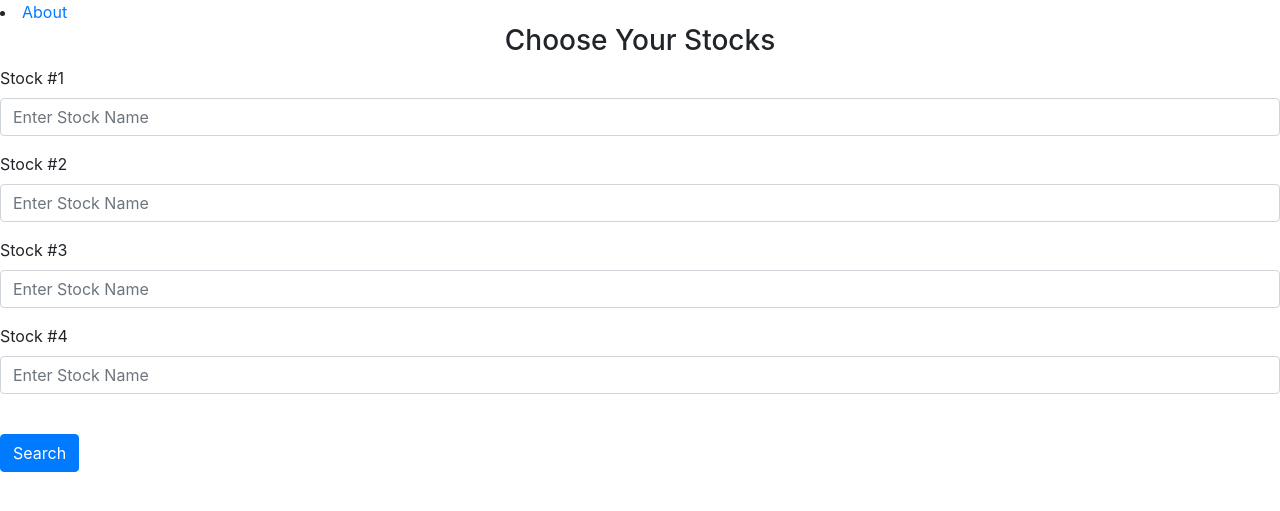
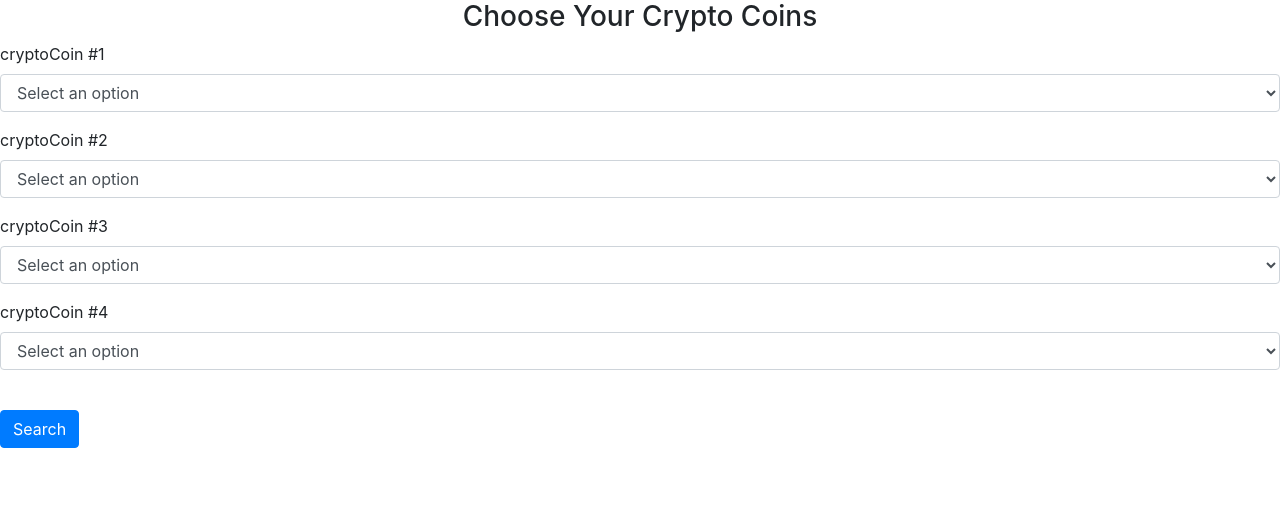
Before and after one commit to amitCohen2/CryptoBot-Investment, a Flask app: page /twitter in a window 1280 px wide. Shown: the top 511 px of the page. Run offline with Flask 3, Linux system fonts and the light colour scheme; a user stored in the database is signed in; some libraries are stand-ins or nearby versions.

Commit message:
Update twitter.html

```diff
--- a/website/templates/twitter.html
+++ b/website/templates/twitter.html
@@ -3,72 +3,86 @@
 <head>
     <meta charset="utf-8" />
     <meta name="viewport" content="width=device-width, initial-scale=1.0">
-            <link rel="stylesheet" href= "style.css"/>
-            <link
-              rel="stylesheet"
-              href="https://stackpath.bootstrapcdn.com/bootstrap/4.4.1/css/bootstrap.min.css"
-              integrity="sha384-Vkoo8x4CGsO3+Hhxv8T/Q5PaXtkKtu6ug5TOeNV6gBiFeWPGFN9MuhOf23Q9Ifjh"
-              crossorigin="anonymous"
-            />
-            <link
-              rel="stylesheet"
-              href="https://stackpath.bootstrapcdn.com/font-awesome/4.7.0/css/font-awesome.min.css"
-              crossorigin="anonymous"
-            />
+    <link rel="stylesheet" href="style.css"/>
+    <link rel="stylesheet" href="https://stackpath.bootstrapcdn.com/bootstrap/4.4.1/css/bootstrap.min.css" integrity="sha384-Vkoo8x4CGsO3+Hhxv8T/Q5PaXtkKtu6ug5TOeNV6gBiFeWPGFN9MuhOf23Q9Ifjh" crossorigin="anonymous" />
+    <link rel="stylesheet" href="https://stackpath.bootstrapcdn.com/font-awesome/4.7.0/css/font-awesome.min.css" crossorigin="anonymous" />
     <title>{% block title %}Twitter Search Analysis{% endblock %}</title>
-        <li class="scroll-to-section"><a href="#about" class="">About</a></li>
+
+
 </head>
 <body>
     <form method="POST">
-            <h3 align="center">Choose Your Stocks</h3>
+        <h3 align="center">Choose Your Crypto Coins</h3>
         <div class="form-group">
-                <label for="Stock #1">Stock #1</label>
-                <input
-                    type="text"
-                    class="form-control"
-                    id="Stock #1"
-                    name="Stock #1"
-                    placeholder="Enter Stock Name"
-                />
+            <label for="cryptoCoin1">cryptoCoin #1</label>
+            <select class="form-control" id="cryptoCoin1" name="cryptoCoin1"  >
+                <option value="">Select an option</option>
+            </select>
         </div>
         <div class="form-group">
-                <label for="Stock #2">Stock #2</label>
-                <input
-                    type="text"
-                    class="form-control"
-                    id="Stock #2"
-                    name="Stock #2"
-                    placeholder="Enter Stock Name"
-                />
+            <label for="cryptoCoin2">cryptoCoin #2</label>
+            <select class="form-control" id="cryptoCoin2" name="cryptoCoin2" >
+                <option value="">Select an option</option>
+            </select>
         </div>
         <div class="form-group">
-                <label for="Stock #3">Stock #3</label>
-                <input
-                    type="text"
-                    class="form-control"
-                    id="Stock #3"
-                    name="Stock #3"
-                    placeholder="Enter Stock Name"
-                />
+            <label for="cryptoCoin3">cryptoCoin #3</label>
+            <select class="form-control" id="cryptoCoin3" name="cryptoCoin3" >
+                <option value="">Select an option</option>
+            </select>
         </div>
         <div class="form-group">
-                <label for="Stock #4">Stock #4</label>
-                <input
-                    type="text"
-                    class="form-control"
-                    id="Stock #4"
-                    name="Stock #4"
-                    placeholder="Enter Stock Name"
-                />
+            <label for="cryptoCoin4">cryptoCoin #4</label>
+            <select class="form-control" id="cryptoCoin4" name="cryptoCoin4" >
+                <option value="">Select an option</option>
+            </select>
         </div>
         <br />
         <button id="submitBtn" type="submit" class="btn btn-primary">Search</button>
 
         <script>
+            // Define an array of cryptoCoin names
+            const cryptoCoinNames = [
+                "ETH",
+                "BTC",
+                "ADA",
+                "XRP",
+                "DOGE",
+                "DOT",
+                "UNI",
+                "ICP",
+                "BCH",
+                "LTC",
+                "LINK",
+                "MATIC",
+                "SOL",
+                "ETC",
+                "XLM",
+                "THETA",
+                "VET",
+                "EOS",
+                "BNB"
+                ];
+                cryptoCoinNames.sort();
+            // Function to generate option elements for a given select element
+            function generateOptions(selectId) {
+                const selectElement = document.getElementById(selectId);
 
-               function submit(){window.location.href = "charts.html";}
+                // Iterate over the cryptoCoin names array and create an option element for each cryptoCoin
+                cryptoCoinNames.forEach((cryptoCoin) => {
+                    const optionElement = document.createElement("option");
+                    optionElement.value = cryptoCoin;
+                    optionElement.textContent = cryptoCoin;
+                    selectElement.appendChild(optionElement);
+                });
+            }
+
+            // Generate options for each select element
+            generateOptions("cryptoCoin1");
+            generateOptions("cryptoCoin2");
+            generateOptions("cryptoCoin3");
+            generateOptions("cryptoCoin4");
         </script>
-
     </form>
 </body>
 </html>
```
Lines whose indentation alone changed are shown as unchanged.
